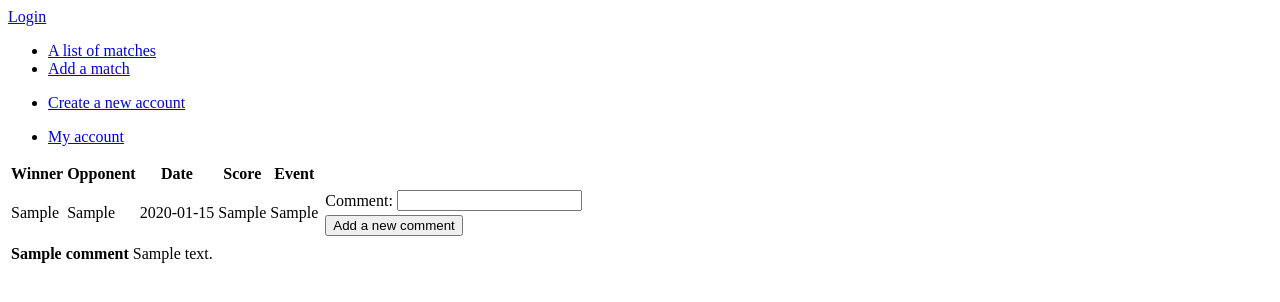
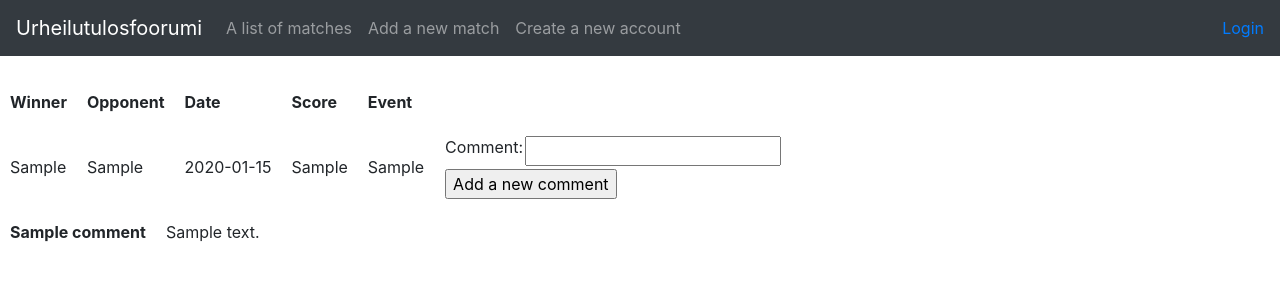
Before and after one commit to AlaNeponen/Urheilutulosfoorumi, a Flask app: page /comments/1/ in a window 1280 px wide. Shown: the top 302 px of the page. Run offline with Flask 2, Linux system fonts and the light colour scheme; tables that the repository leaves empty hold one stand-in row (values such as "Sample post"); some libraries are stand-ins or nearby versions.

Commit message:
ulkoasun parantelua

```diff
--- a/application/auth/views.py
+++ b/application/auth/views.py
@@ -100,4 +100,4 @@ def auth_delete():
     db.session.delete(u)
     db.session.commit()
     flash("User deleted :'(")
-    return render_template("index.html")
+    return redirect(url_for("index"))
--- a/application/templates/auth/my.html
+++ b/application/templates/auth/my.html
@@ -1,7 +1,7 @@
 {% extends "layout.html" %}
 
 {% block body %}
-  <table>My matches:
+  <table cellspacing="10" cellpadding="10">My matches:
     <tr>
       <th>Winner</th>
       <th>Opponent</th>
--- a/application/templates/comments/list.html
+++ b/application/templates/comments/list.html
@@ -1,7 +1,7 @@
 {% extends "layout.html" %}
 
 {% block body %}
-  <table>
+  <table cellspacing="10" cellpadding="10">
     <tr>
       <th>Winner</th>
       <th>Opponent</th>
@@ -45,7 +45,7 @@
     </tr>
     {% endfor %}
   </table>
-  <table>
+  <table cellspacing="10" cellpadding="10">
     {% for comment in comments %}
     <tr>
       <td><b>{{ comment.name }}</b></td>
--- a/application/templates/layout.html
+++ b/application/templates/layout.html
@@ -3,6 +3,7 @@
   <head>
     <meta charset="utf-8">
     <title>Urheilutulosfoorumi</title>
+    <link rel="stylesheet" href="https://maxcdn.bootstrapcdn.com/bootstrap/4.0.0/css/bootstrap.min.css" integrity="sha384-Gn5384xqQ1aoWXA+058RXPxPg6fy4IWvTNh0E263XmFcJlSAwiGgFAW/dAiS6JXm" crossorigin="anonymous">
   </head>
 
   {% with messages = get_flashed_messages() %}
@@ -16,31 +17,47 @@
   {% endwith %}
 
   <body>
-    {% if current_user.is_authenticated %}
-    <p>
-      Logged in as: {{ current_user.username }}. <a href="{{ url_for('auth_logout') }}">Logout</a>
-    </p>
-    {% else %}
-    <a href="{{ url_for('auth_login') }}">Login</a>
-    {% endif %}
-
-    <ul>
-      <li><a href="{{ url_for('matches_index') }}">A list of matches</a></li>
-      <li><a href="{{ url_for('matches_form') }}">Add a match</a></li>
-    </ul>
-
-    <ul>
-      <li><a href="{{ url_for('auth_create') }}">Create a new account</a></li>
-    </ul>
-
-    <ul>
-      <li><a href="{{ url_for('auth_own') }}">My account</a></li>
-    </ul>
+    <nav class="navbar navbar-expand-md navbar-dark bg-dark mb-4">
+      <a class="navbar-brand" href="{{ url_for('index') }}">Urheilutulosfoorumi</a>
+      <button class="navbar-toggler" type="button" data-toggle="collapse" data-target="#navbarCollapse" aria-controls="navbarCollapse" aria-expanded="false" aria-label="Toggle navigation">
+        <span class="navbar-toggler-icon"></span>
+      </button>
+      <div class="collapse navbar-collapse" id="navbarCollapse">
+        <ul class="navbar-nav mr-auto">
+          <li class="nav-item">
+            <a class="nav-link" href="{{ url_for('matches_index') }} ">A list of matches</a>
+          </li>
+          <li class="nav-item">
+            <a class="nav-link" href="{{ url_for('matches_form') }} ">Add a new match</a>
+          </li>
+          {% if current_user.is_authenticated %}
+          <li class="nav-item">
+            <a class="nav-link" href="{{ url_for('auth_own') }}">My account</a>
+          </li>
+          {% else %}
+          <li class="nav-item">
+            <a class="nav-link" href="{{ url_for('auth_create') }}">Create a new account</a>
+          </li>
+          {% endif %}
+        </ul>
+        <div class="form-inline mt-2 mt-md-0">
+          {% if current_user.is_authenticated %}
+            <a href="{{ url_for('auth_logout') }}">Hello {{ current_user.username }} -- Logout</a>
+          {% else %}
+            <a href="{{ url_for('auth_login') }}">Login</a>
+          {% endif %}
+        </div>
+      </div>
+    </nav>
 
     {% block body %}
       <p>
         Content.
       </p>
     {% endblock %}
+
+    <script src="https://code.jquery.com/jquery-3.2.1.slim.min.js" integrity="sha384-KJ3o2DKtIkvYIK3UENzmM7KCkRr/rE9/Qpg6aAZGJwFDMVNA/GpGFF93hXpG5KkN" crossorigin="anonymous"></script>
+    <script src="https://cdnjs.cloudflare.com/ajax/libs/popper.js/1.12.9/umd/popper.min.js" integrity="sha384-ApNbgh9B+Y1QKtv3Rn7W3mgPxhU9K/ScQsAP7hUibX39j7fakFPskvXusvfa0b4Q" crossorigin="anonymous"></script>
+    <script src="https://maxcdn.bootstrapcdn.com/bootstrap/4.0.0/js/bootstrap.min.js" integrity="sha384-JZR6Spejh4U02d8jOt6vLEHfe/JQGiRRSQQxSfFWpi1MquVdAyjUar5+76PVCmYl" crossorigin="anonymous"></script>
   </body>
 </html>
--- a/application/templates/matches/list.html
+++ b/application/templates/matches/list.html
@@ -1,7 +1,7 @@
 {% extends "layout.html" %}
 
 {% block body %}
-  <table>
+  <table cellspacing="10" cellpadding="10">
     <tr>
       <th>Winner</th>
       <th>Opponent</th>
```
